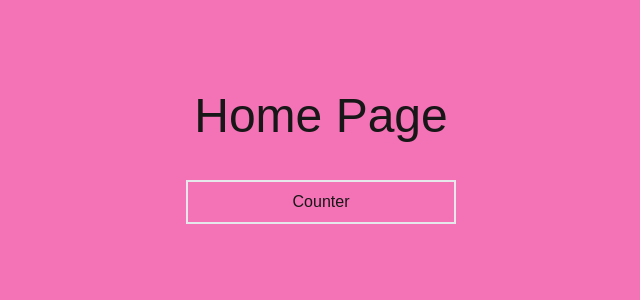
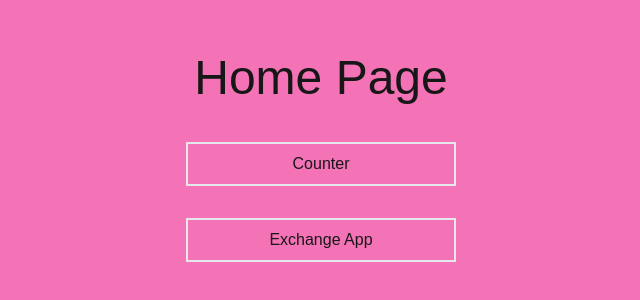
Before and after one commit to ieeeuoft/react-workshop-2025, a Next.js app: page / in a window 1280 px wide. Shown: the part 246-546 px from the top of the page, without its empty margins (319-959 px from the left). Built offline with nearby package versions, Linux system fonts and the light colour scheme.

Commit message:
Modify page

```diff
--- a/app/page.js
+++ b/app/page.js
@@ -6,6 +6,7 @@ export default function Home() {
       <div className="flex flex-col text-center">
         <h1 className="text-5xl p-2 m-4">Home Page</h1>
         <Link className="border-2 p-2 m-4" href="/counter">Counter</Link>
+        <Link className="border-2 p-2 m-4" href="/exchange">Exchange App</Link>
       </div>
     </div>
   );
```
